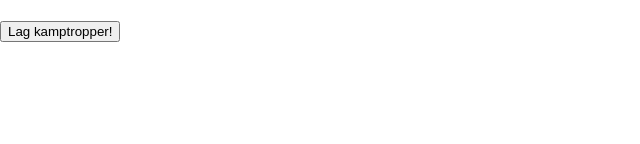
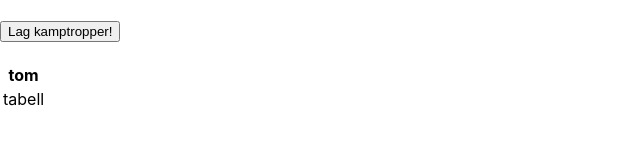
Before and after one commit to MauriceLouis/fotball-backend, a React (Create React App) app: page / in a window 1280 px wide. Shown: the part 190-334 px from the top of the page, without its empty margins (0-640 px from the left). Built offline with nearby package versions, Linux system fonts and the light colour scheme; no server answers.

Commit message:
Ferdig med v1

```diff
--- a/src/App.js
+++ b/src/App.js
@@ -1,4 +1,60 @@
 import React, { useState, useEffect } from 'react';
+
+
+function ObjectTable({ data, includedKeys }) {
+    // Function to safely handle nested properties
+    const getNestedValue = (obj, path) => {
+        return path.split('.').reduce((acc, part) => acc && acc[part] ? acc[part] : null, obj);
+    };
+
+    // Determine headers.  If includedKeys are provided, use those, otherwise,
+    // get all unique keys from the *first* data item.
+    const headers = includedKeys || (data.length > 0 ? Object.keys(data[0]) : []);
+
+    // Function to generate table rows
+    const generateRows = (rowDataArray) => {
+        return rowDataArray.map((rowData, index) => (
+            <tr key={index}>
+                {headers.map((header) => {
+                    const value = getNestedValue(rowData, header);
+                    let displayValue;
+
+                    if (value === null) {
+                        displayValue = "N/A";
+                    } else if (typeof value === 'object') {
+                        if (Array.isArray(value)) {
+                            displayValue = value.join(', ');
+                        } else {
+                            displayValue = JSON.stringify(value);
+                        }
+                    } else {
+                        displayValue = String(value);
+                    }
+                    return (
+                        <td key={header}>{displayValue}</td>
+                    );
+                })}
+            </tr>
+        ));
+    };
+
+    return (
+        <div className="w-full">
+            <table>
+                <thead>
+                <tr>
+                    {headers.map((header) => (
+                        <th key={header}>{header}</th>
+                    ))}
+                </tr>
+                </thead>
+                <tbody>
+                {generateRows(data)}
+                </tbody>
+            </table>
+        </div>
+    );
+}
 
 
 // Fetch the csv-files from the backend and set TeamFixtures
@@ -52,7 +108,7 @@ const App = () => {
     const [selectedTeam, setSelectedTeam] = useState("")
     const [playerName, setPlayerName] = useState("")
     const [playerTeams, setPlayerTeams] = useState({})
-    const [squads, setSquads] =  useState({})
+    const [squads, setSquads] =  useState([{"tom": "tabell"}])
 
     const handleChangeTeam = (event) => {
         setSelectedTeam(event.target.value);
@@ -112,6 +168,8 @@ const App = () => {
              </div>
         <h1 style ={{marginTop: "20px"}}> Kamptropper </h1>
         <button onClick={handleSend}> Lag kamptropper! </button>
+        <div style ={{marginTop: "20px"}}></div>
+        <ObjectTable data={squads} />
           </div>
     )
 }
```
Also changed, not shown: team_fixtures/input_csv_baselag2.csv, 1 other file (tests, documents, lock files or other folders).
